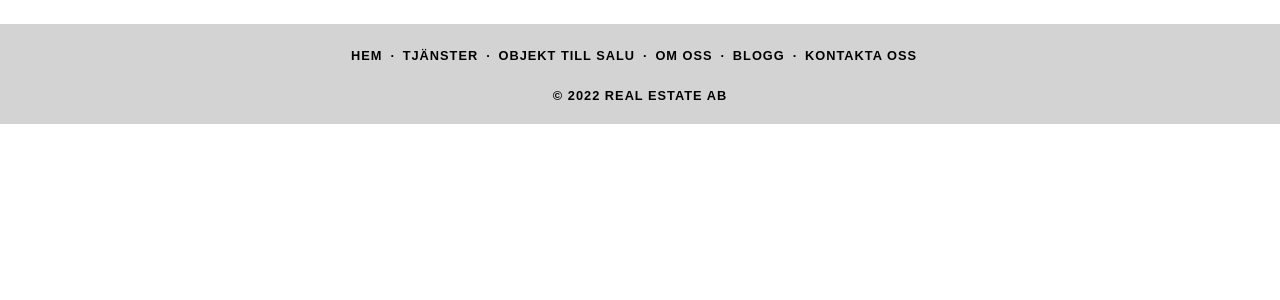
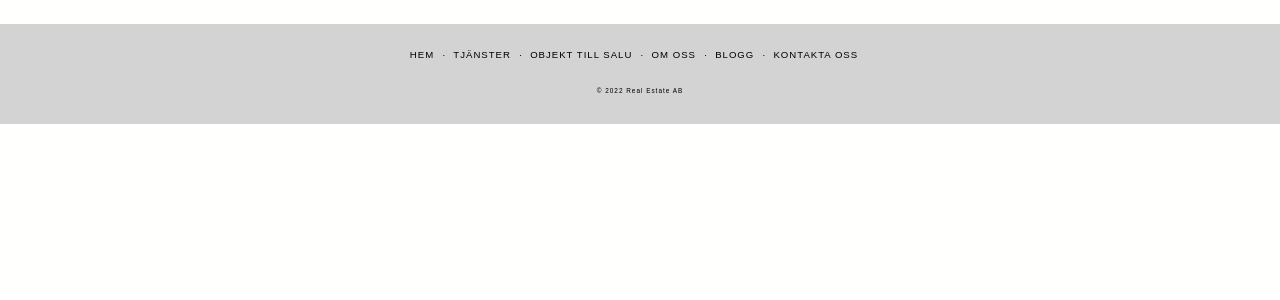
Before and after one commit to jan-beszterda/RealEstate, a React (Create React App) app: page / in a window 1280 px wide. Shown: the top 300 px of the page. Built offline with nearby package versions, Linux system fonts and the light colour scheme.

Commit message:
Updated footer with better style

```diff
--- a/src/components/Footer.jsx
+++ b/src/components/Footer.jsx
@@ -2,114 +2,48 @@ import { Link } from "react-router-dom";
 
 const Footer = () => {
   return (
-    <footer
-      className="container-fluid py-3 my-4"
-      style={{
-        backgroundColor: "#D3D3D3",
-        maxHeight: "100px",
-        fontSize: "0.8rem",
-        lineHeight: "1rem",
-        fontWeight: "bold",
-      }}
-    >
+    <footer className="container-fluid py-3 my-4">
       <div className="row">
         <ul className="nav justify-content-center align-items-center pb-2 mb-2">
           <li className="nav-item">
-            <Link
-              to="/"
-              className="nav-link px-2"
-              style={{
-                color: "#000000",
-                textTransform: "uppercase",
-                letterSpacing: "1px",
-              }}
-            >
+            <Link to="/" className="nav-link px-2">
               Hem
             </Link>
           </li>
-          <span style={{ color: "#000000" }}>&middot;</span>
+          <span>&middot;</span>
           <li className="nav-item">
-            <Link
-              to="/"
-              className="nav-link px-2"
-              style={{
-                color: "#000000",
-                textTransform: "uppercase",
-                letterSpacing: "1px",
-              }}
-            >
+            <Link to="/" className="nav-link px-2">
               Tjänster
             </Link>
           </li>
-          <span style={{ color: "#000000" }}>&middot;</span>
+          <span>&middot;</span>
           <li className="nav-item">
-            <Link
-              to="/"
-              className="nav-link px-2"
-              style={{
-                color: "#000000",
-                textTransform: "uppercase",
-                letterSpacing: "1px",
-              }}
-            >
+            <Link to="/" className="nav-link px-2">
               Objekt till salu
             </Link>
           </li>
-          <span style={{ color: "#000000" }}>&middot;</span>
+          <span>&middot;</span>
           <li className="nav-item">
-            <Link
-              to="/"
-              className="nav-link px-2"
-              style={{
-                color: "#000000",
-                textTransform: "uppercase",
-                letterSpacing: "1px",
-              }}
-            >
+            <Link to="/" className="nav-link px-2">
               Om oss
             </Link>
           </li>
-          <span style={{ color: "#000000" }}>&middot;</span>
+          <span>&middot;</span>
           <li className="nav-item">
-            <Link
-              to="/"
-              className="nav-link px-2"
-              style={{
-                color: "#000000",
-                textTransform: "uppercase",
-                letterSpacing: "1px",
-              }}
-            >
+            <Link to="/" className="nav-link px-2">
               Blogg
             </Link>
           </li>
-          <span style={{ color: "#000000" }}>&middot;</span>
+          <span>&middot;</span>
           <li className="nav-item">
-            <Link
-              to="/"
-              className="nav-link px-2"
-              style={{
-                color: "#000000",
-                textTransform: "uppercase",
-                letterSpacing: "1px",
-              }}
-            >
+            <Link to="/" className="nav-link px-2">
               Kontakta oss
             </Link>
           </li>
         </ul>
       </div>
       <div className="row">
-        <p
-          className="text-center"
-          style={{
-            color: "#000000",
-            textTransform: "uppercase",
-            letterSpacing: "1px",
-          }}
-        >
-          &copy; 2022 Real Estate AB
-        </p>
+        <p className="text-center">&copy; 2022 Real Estate AB</p>
       </div>
     </footer>
   );
--- a/src/index.css
+++ b/src/index.css
@@ -6,11 +6,28 @@
 
 body {
   font-family: Arial, Helvetica, sans-serif;
-  color: #fffffe !important;
+  background-color: #fffffe !important;
+  color: #000000 !important;
   font-size: 1.2rem;
-  font-weight: 400;
 }
 
-footer > ul > li > a:hover {
-  text-shadow: -5px 5px 4px rgba(0, 0, 0, 0.25);
+footer {
+  background-color: #d3d3d3 !important;
+  max-height: 100px !important;
+  font-size: 0.6rem !important;
 }
+
+footer > div > p {
+  font-size: 0.4rem !important;
+  letter-spacing: 1px !important;
+}
+
+.nav-link {
+  letter-spacing: 1px !important;
+  text-transform: uppercase !important;
+  color: #000000 !important;
+}
+
+.nav-link:hover {
+  text-decoration: underline !important;
+}
```
